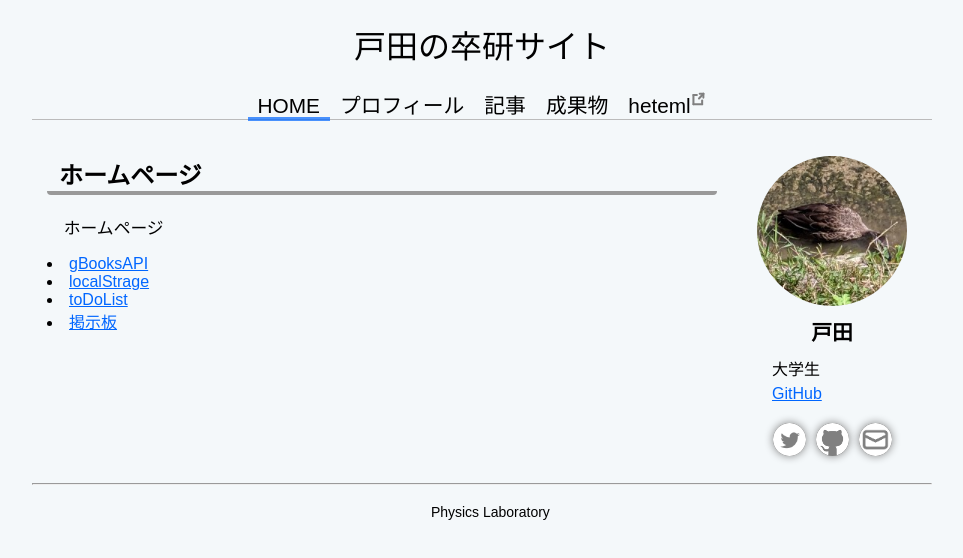
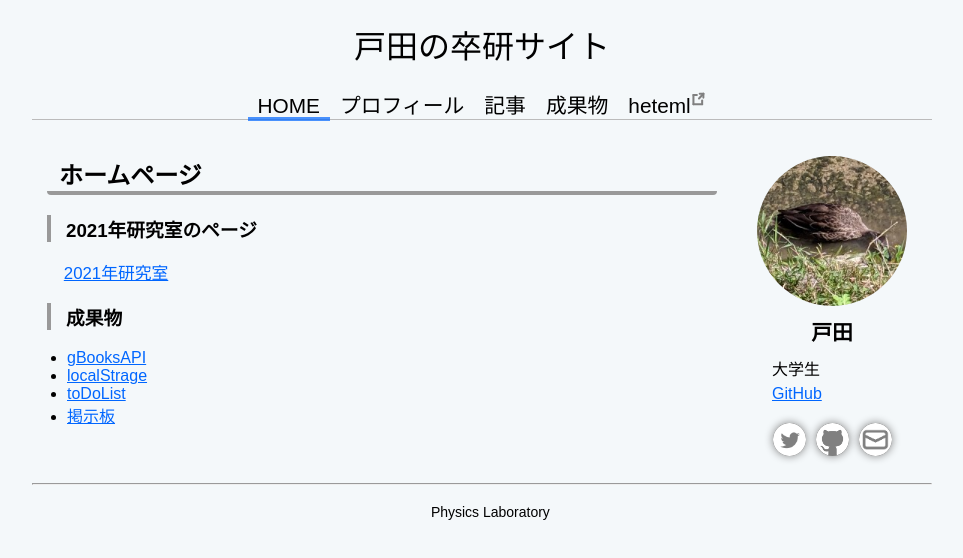
Before and after one commit to masa-dev/vue-uni-blog, a Vue app: page / in a window 1280 px wide. Shown: the top 558 px of the page, without its empty margins (158-1121 px from the left). Built offline with nearby package versions, Linux system fonts and the light colour scheme.

Commit message:
ホームページの更新

```diff
--- a/config.js
+++ b/config.js
@@ -2,7 +2,7 @@
 
 module.exports = {
   publicPath: './',
-  pathPrefix: '/student/2021/toda/', //default: process.env.BASE_URL,
+  pathPrefix: '/',//student/2021/toda/', //default: process.env.BASE_URL,
   title: '戸田の卒研サイト',
   footerMsg: 'Physics Laboratory',
   author: {
--- a/src/components/MainContent.vue
+++ b/src/components/MainContent.vue
@@ -34,6 +34,10 @@ div.main-content {
     padding-left: 15px;
     border-left: 4px solid $mainHeadingBorderColor;
   }
+
+  ul {
+    padding-left: 20px;
+  }
 }
 
 @media only screen and (max-width: $flexibleWidth) {
--- a/src/views/Home.vue
+++ b/src/views/Home.vue
@@ -1,11 +1,17 @@
 <template>
   <div class="Home">
     <h2>ホームページ</h2>
-    <p>ホームページ</p>
-    <li><a href="./product/gBooksAPI/">gBooksAPI</a></li>
-    <li><a href="./product/localStrage/localStrage.html">localStrage</a></li>
-    <li><a href="./product/toDoList/todo.html">toDoList</a></li>
-    <li><a href="./product/BBS/">掲示板</a></li>
+
+    <h3>2021年研究室のページ</h3>
+    <p><a href="../">2021年研究室</a></p>
+
+    <h3>成果物</h3>
+    <ul>
+      <li><a href="./product/gBooksAPI/">gBooksAPI</a></li>
+      <li><a href="./product/localStrage/localStrage.html">localStrage</a></li>
+      <li><a href="./product/toDoList/todo.html">toDoList</a></li>
+      <li><a href="./product/BBS/">掲示板</a></li>
+    </ul>
   </div>
 </template>
 
```
